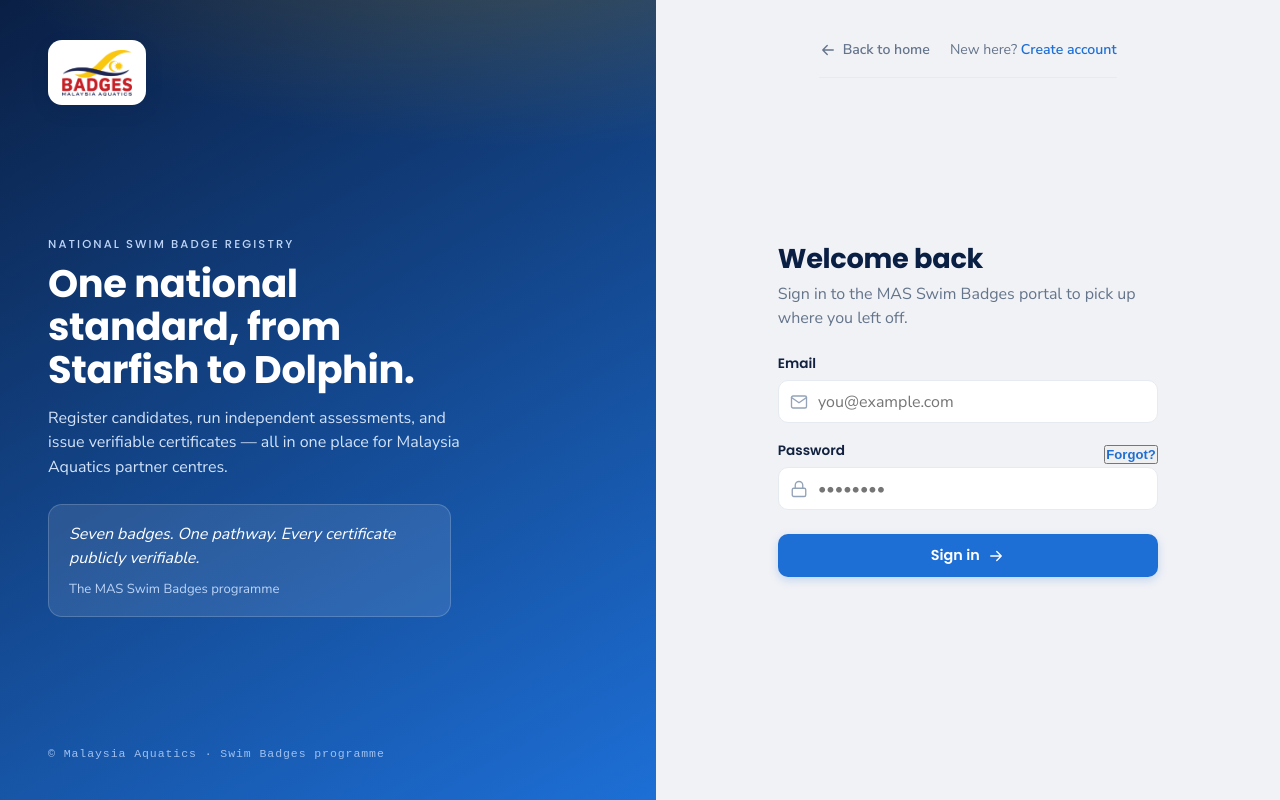
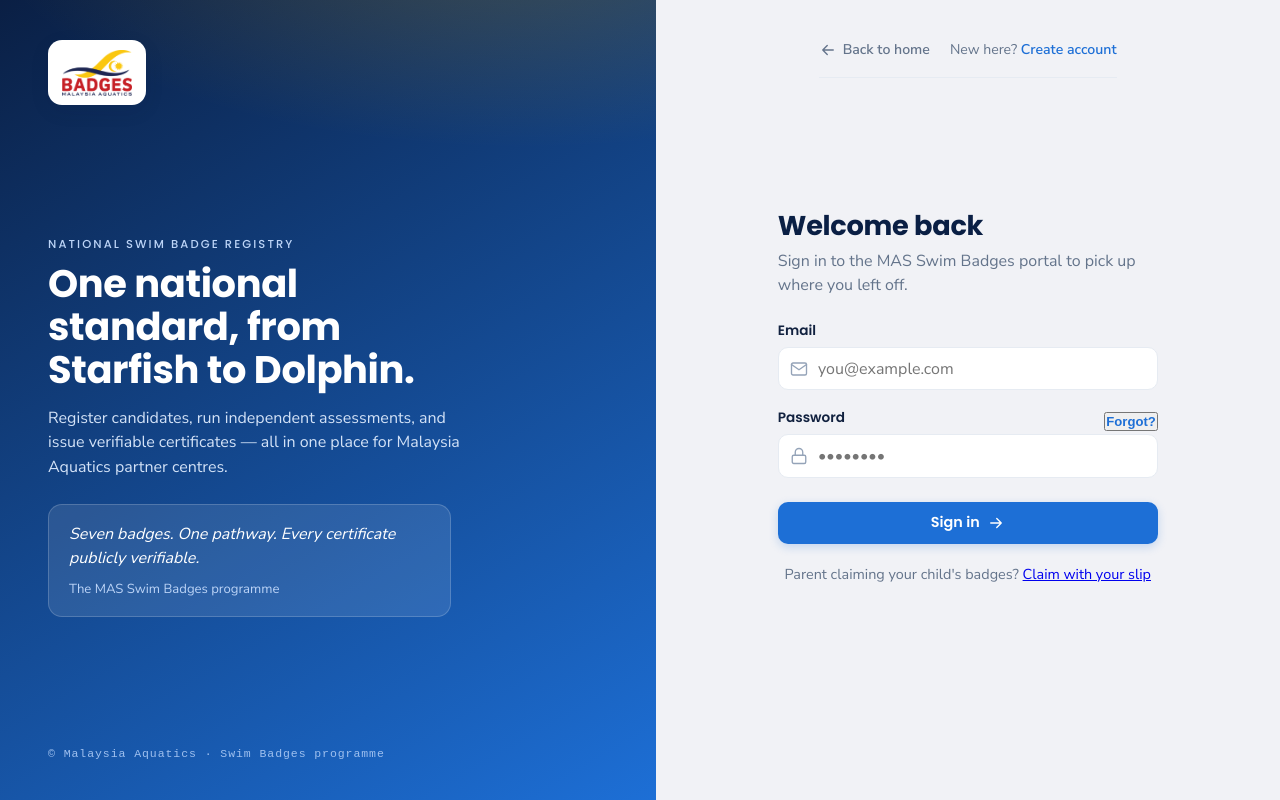
Before and after one commit to masbadges-anthony/mas-swim-badges, a React (Vite) app: page /login in a window 1280 px wide. Built offline with nearby package versions, Linux system fonts and the light colour scheme; no server answers; the database is empty.

Commit message:
Update Login.tsx

```diff
--- a/src/pages/Login.tsx
+++ b/src/pages/Login.tsx
@@ -95,6 +95,11 @@
           <button type="submit" className="mas-btn-primary mas-auth-submit" disabled={busy}>
             {busy ? <span className="mas-spinner is-sm" /> : <>Sign in <Icon name="arrowRight" /></>}
           </button>
+
+          <p className="mas-auth-lede" style={{ textAlign: 'center', marginTop: '1.25rem', fontSize: '0.9rem' }}>
+            Parent claiming your child's badges?{' '}
+            <Link to="/claim-signup" className="is-accent">Claim with your slip</Link>
+          </p>
         </form>
 
         <div style={{ height: '1.5rem' }} />
```
